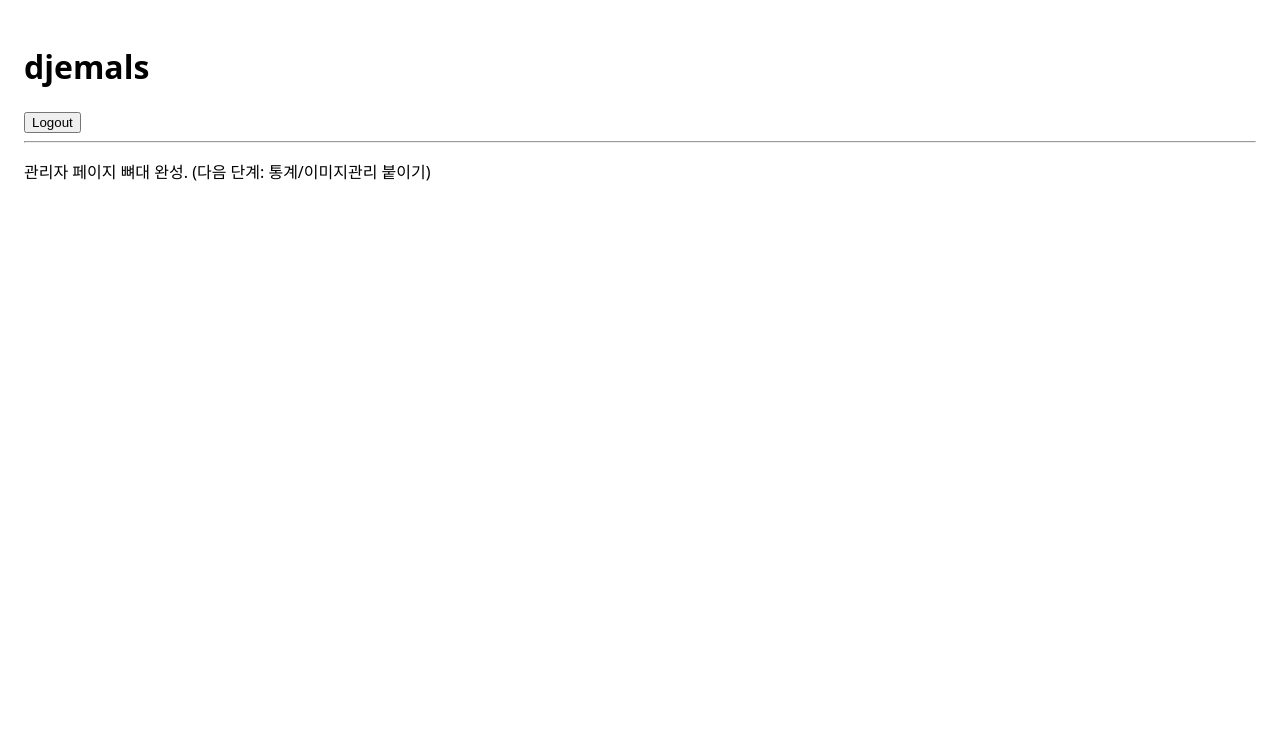
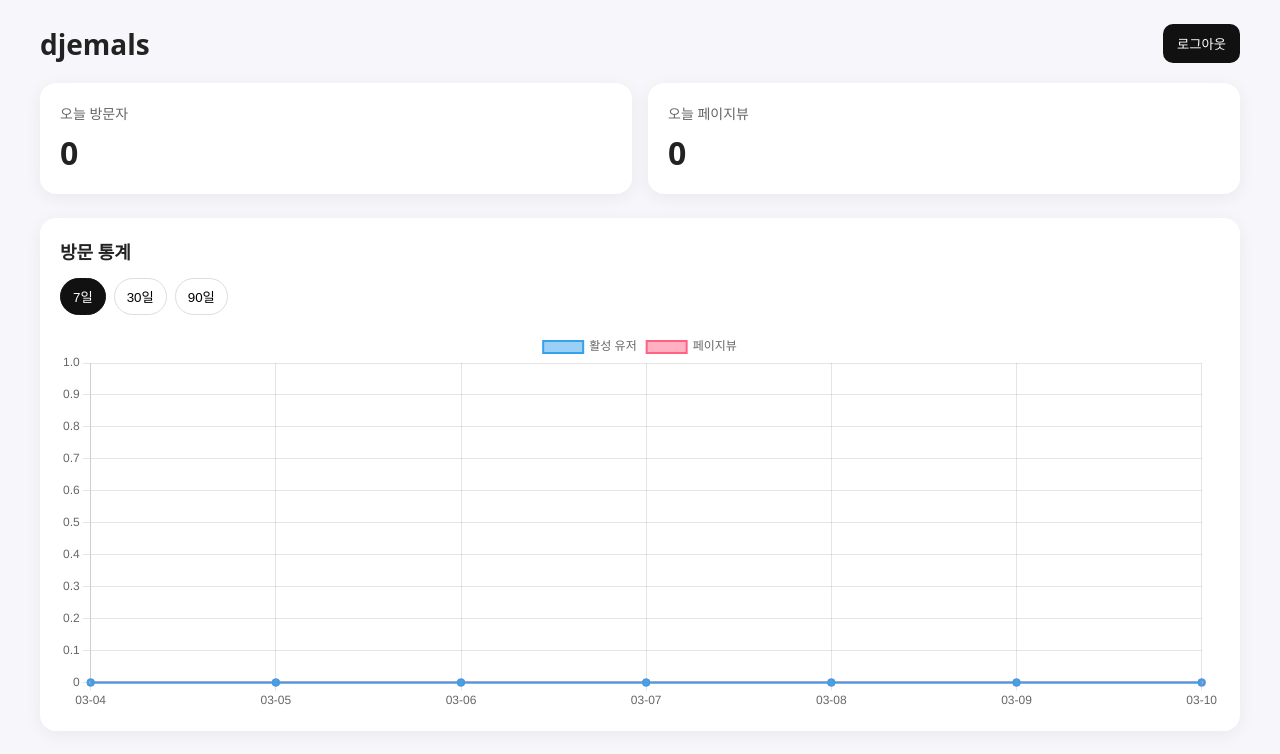
Before and after one commit to yawon3/pocali-backend, a Flask app: page /djemals in a window 1280 px wide. Shown: the top 754 px of the page. Run offline with Flask 3, Linux system fonts and the light colour scheme; the visitor is signed in with stand-in values (Sample User, id 1); data that the repository does not hold is empty.

Commit message:
Add djemals analytics dashboard

```diff
--- a/app.py
+++ b/app.py
@@ -521,7 +521,45 @@ def track_event():
 
     return jsonify({"ok": True})
 
+@app.get("/djemals/api/stats")
+@djemals_required
+def djemals_stats():
+    days = request.args.get("days", 30, type=int)
+    if days < 1:
+        days = 1
+    if days > 365:
+        days = 365
 
+    kst = timezone(timedelta(hours=9))
+    today = datetime.now(kst).date()
+
+    rows = []
+    for i in range(days - 1, -1, -1):
+        d = today - timedelta(days=i)
+        doc_id = d.strftime("%Y-%m-%d")
+        doc = db.collection("daily_stats").document(doc_id).get()
+
+        if doc.exists:
+            data = doc.to_dict() or {}
+            rows.append({
+                "date": doc_id,
+                "views": data.get("views", 0),
+                "active_count": data.get("active_count", 0),
+            })
+        else:
+            rows.append({
+                "date": doc_id,
+                "views": 0,
+                "active_count": 0,
+            })
+
+    today_row = rows[-1] if rows else {"views": 0, "active_count": 0}
+
+    return jsonify({
+        "today_views": today_row["views"],
+        "today_active": today_row["active_count"],
+        "rows": rows
+    })
 
 
 # ────────────────────────────────────────────
--- a/templates/djemals.html
+++ b/templates/djemals.html
@@ -1,17 +1,211 @@
 <!doctype html>
-<html>
+<html lang="ko">
 <head>
   <meta charset="utf-8" />
   <title>djemals</title>
+  <meta name="viewport" content="width=device-width, initial-scale=1" />
+  <script src="https://cdn.jsdelivr.net/npm/chart.js"></script>
+  <style>
+    body{
+      font-family: system-ui, sans-serif;
+      margin:0;
+      background:#f7f7fb;
+      color:#222;
+    }
+    .wrap{
+      max-width:1200px;
+      margin:0 auto;
+      padding:24px;
+    }
+    .topbar{
+      display:flex;
+      justify-content:space-between;
+      align-items:center;
+      margin-bottom:20px;
+    }
+    h1{
+      margin:0;
+      font-size:28px;
+    }
+    .logout-form button{
+      border:none;
+      background:#111;
+      color:#fff;
+      padding:10px 14px;
+      border-radius:10px;
+      cursor:pointer;
+    }
+    .cards{
+      display:grid;
+      grid-template-columns:repeat(2, minmax(220px, 1fr));
+      gap:16px;
+      margin-bottom:24px;
+    }
+    .card{
+      background:#fff;
+      border-radius:16px;
+      padding:20px;
+      box-shadow:0 4px 18px rgba(0,0,0,0.06);
+    }
+    .label{
+      font-size:14px;
+      color:#666;
+      margin-bottom:8px;
+    }
+    .value{
+      font-size:32px;
+      font-weight:800;
+    }
+    .charts{
+      display:grid;
+      grid-template-columns:1fr;
+      gap:20px;
+    }
+    .chart-card{
+      background:#fff;
+      border-radius:16px;
+      padding:20px;
+      box-shadow:0 4px 18px rgba(0,0,0,0.06);
+    }
+    .chart-title{
+      font-size:18px;
+      font-weight:700;
+      margin-bottom:14px;
+    }
+    .toolbar{
+      display:flex;
+      gap:8px;
+      margin-bottom:16px;
+      flex-wrap:wrap;
+    }
+    .toolbar button{
+      border:1px solid #ddd;
+      background:#fff;
+      padding:8px 12px;
+      border-radius:999px;
+      cursor:pointer;
+    }
+    .toolbar button.active{
+      background:#111;
+      color:#fff;
+      border-color:#111;
+    }
+    canvas{
+      max-height:380px;
+    }
+  </style>
 </head>
-<body style="font-family:system-ui;padding:16px;">
-  <h1>djemals</h1>
+<body>
+  <div class="wrap">
+    <div class="topbar">
+      <h1>djemals</h1>
+      <form class="logout-form" method="post" action="/djemals/logout">
+        <button type="submit">로그아웃</button>
+      </form>
+    </div>
 
-  <form method="post" action="/djemals/logout">
-    <button type="submit">Logout</button>
-  </form>
+    <div class="cards">
+      <div class="card">
+        <div class="label">오늘 방문자</div>
+        <div class="value" id="today-active">-</div>
+      </div>
+      <div class="card">
+        <div class="label">오늘 페이지뷰</div>
+        <div class="value" id="today-views">-</div>
+      </div>
+    </div>
 
-  <hr/>
-  <p>관리자 페이지 뼈대 완성. (다음 단계: 통계/이미지관리 붙이기)</p>
+    <div class="charts">
+      <div class="chart-card">
+        <div class="chart-title">방문 통계</div>
+        <div class="toolbar">
+          <button class="range-btn active" data-days="7">7일</button>
+          <button class="range-btn" data-days="30">30일</button>
+          <button class="range-btn" data-days="90">90일</button>
+        </div>
+        <canvas id="statsChart"></canvas>
+      </div>
+    </div>
+  </div>
+
+  <script>
+    let statsChart = null;
+    let currentDays = 7;
+
+    async function loadStats(days = 7) {
+      const res = await fetch(`/djemals/api/stats?days=${days}`, {
+        credentials: 'same-origin'
+      });
+      if (!res.ok) {
+        alert('통계 데이터를 불러오지 못했습니다.');
+        return;
+      }
+
+      const data = await res.json();
+
+      document.getElementById('today-active').textContent = data.today_active ?? 0;
+      document.getElementById('today-views').textContent = data.today_views ?? 0;
+
+      const labels = data.rows.map(row => row.date.slice(5));
+      const activeData = data.rows.map(row => row.active_count);
+      const viewData = data.rows.map(row => row.views);
+
+      const ctx = document.getElementById('statsChart').getContext('2d');
+
+      if (statsChart) {
+        statsChart.destroy();
+      }
+
+      statsChart = new Chart(ctx, {
+        type: 'line',
+        data: {
+          labels,
+          datasets: [
+            {
+              label: '활성 유저',
+              data: activeData,
+              borderWidth: 2,
+              tension: 0.25
+            },
+            {
+              label: '페이지뷰',
+              data: viewData,
+              borderWidth: 2,
+              tension: 0.25
+            }
+          ]
+        },
+        options: {
+          responsive: true,
+          maintainAspectRatio: false,
+          interaction: {
+            mode: 'index',
+            intersect: false
+          },
+          plugins: {
+            legend: {
+              position: 'top'
+            }
+          },
+          scales: {
+            y: {
+              beginAtZero: true
+            }
+          }
+        }
+      });
+    }
+
+    document.querySelectorAll('.range-btn').forEach(btn => {
+      btn.addEventListener('click', async () => {
+        document.querySelectorAll('.range-btn').forEach(b => b.classList.remove('active'));
+        btn.classList.add('active');
+        currentDays = Number(btn.dataset.days);
+        await loadStats(currentDays);
+      });
+    });
+
+    loadStats(currentDays);
+  </script>
 </body>
 </html>
```
